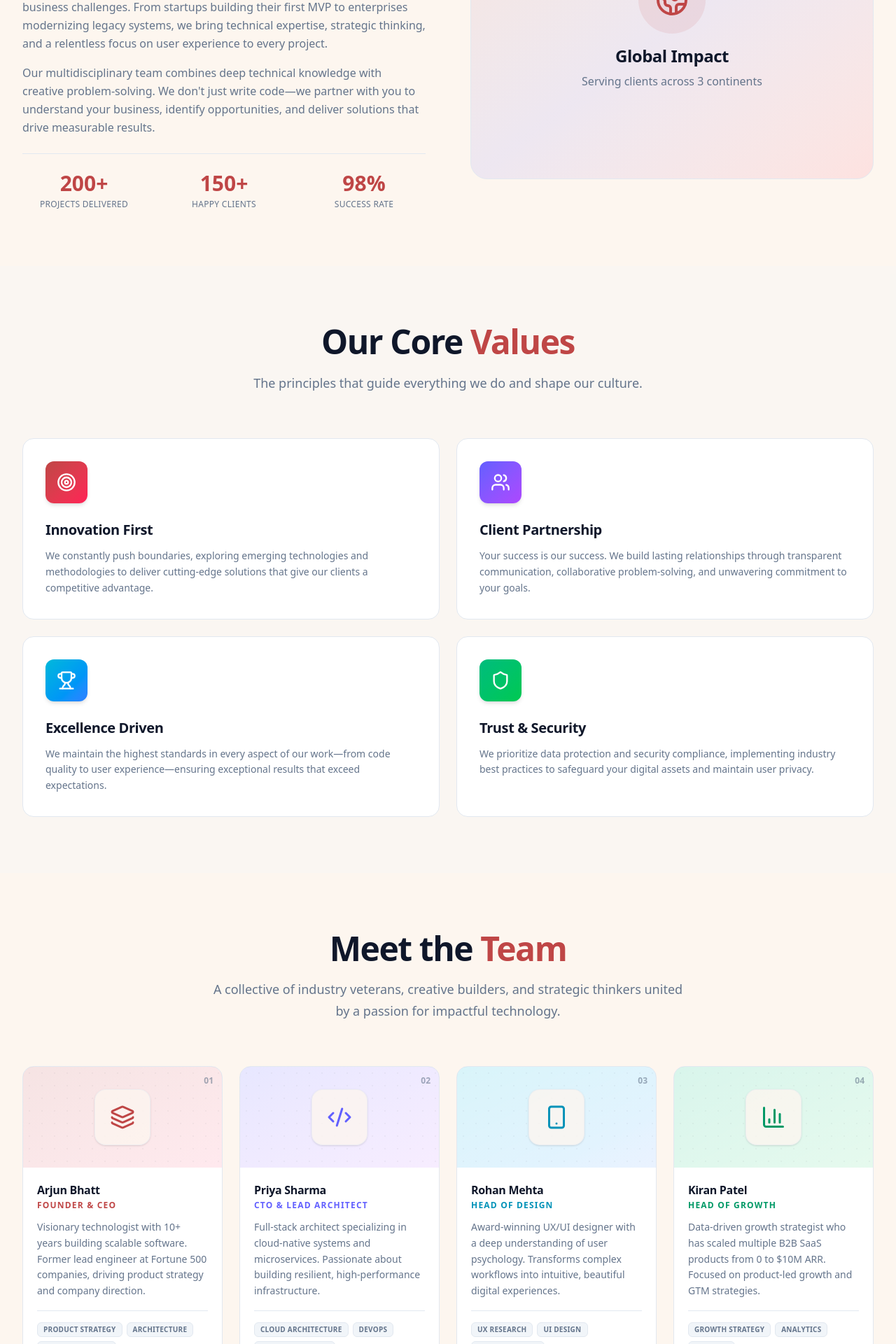
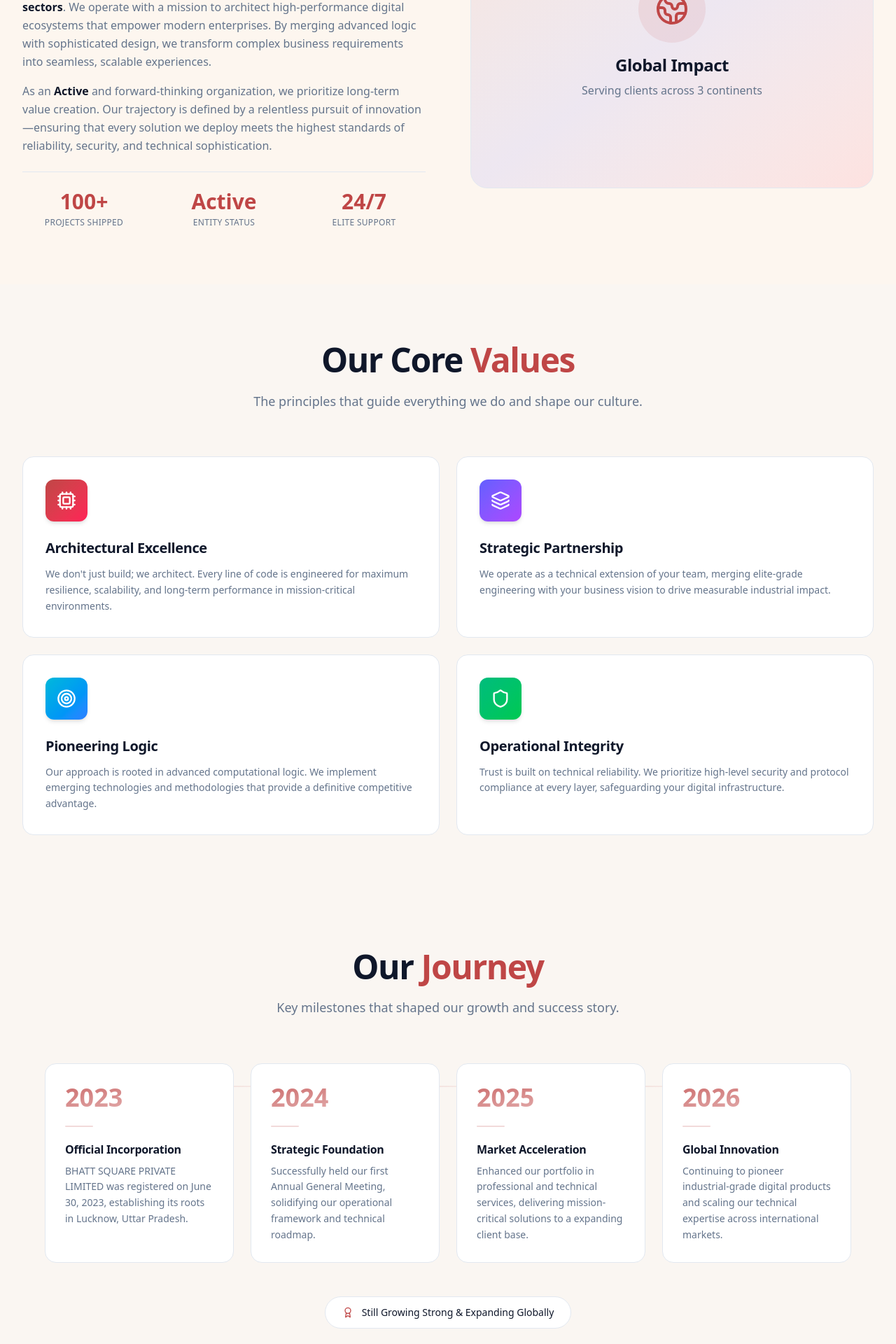
Before and after one commit to amanbhattsquare/bhatt-square-web-project, a Next.js app: page /about in a window 1280 px wide. Shown: the part 880-2800 px from the top of the page at 70% size. Built offline with nearby package versions, Linux system fonts and the light colour scheme.

Commit message:
implement about page with core values, company history, and GSAP animations

```diff
--- a/app/about/page.tsx
+++ b/app/about/page.tsx
@@ -10,79 +10,36 @@ import Link from "next/link";
 
 const coreValues = [
   {
-    icon: Target,
-    title: "Innovation First",
-    description: "We constantly push boundaries, exploring emerging technologies and methodologies to deliver cutting-edge solutions that give our clients a competitive advantage.",
+    icon: Cpu,
+    title: "Architectural Excellence",
+    description: "We don't just build; we architect. Every line of code is engineered for maximum resilience, scalability, and long-term performance in mission-critical environments.",
     color: "from-primary to-rose-500"
   },
   {
-    icon: Users,
-    title: "Client Partnership",
-    description: "Your success is our success. We build lasting relationships through transparent communication, collaborative problem-solving, and unwavering commitment to your goals.",
+    icon: Layers,
+    title: "Strategic Partnership",
+    description: "We operate as a technical extension of your team, merging elite-grade engineering with your business vision to drive measurable industrial impact.",
     color: "from-indigo-500 to-purple-500"
   },
   {
-    icon: Trophy,
-    title: "Excellence Driven",
-    description: "We maintain the highest standards in every aspect of our work—from code quality to user experience—ensuring exceptional results that exceed expectations.",
+    icon: Target,
+    title: "Pioneering Logic",
+    description: "Our approach is rooted in advanced computational logic. We implement emerging technologies and methodologies that provide a definitive competitive advantage.",
     color: "from-cyan-500 to-blue-500"
   },
   {
     icon: Shield,
-    title: "Trust & Security",
-    description: "We prioritize data protection and security compliance, implementing industry best practices to safeguard your digital assets and maintain user privacy.",
+    title: "Operational Integrity",
+    description: "Trust is built on technical reliability. We prioritize high-level security and protocol compliance at every layer, safeguarding your digital infrastructure.",
     color: "from-emerald-500 to-green-500"
   }
 ];
 
 const achievements = [
-  { year: "2019", milestone: "Company Founded", description: "Started with a vision to democratize enterprise technology" },
-  { year: "2020", milestone: "50+ Projects Delivered", description: "Successfully launched solutions across 5 industries" },
-  { year: "2022", milestone: "Reached 100 Clients", description: "Expanded team to 25+ technical experts" },
-  { year: "2024", milestone: "International Expansion", description: "Opened offices in 3 countries, serving global enterprises" }
-];
-
-const teamMembers = [
-  {
-    name: "Arjun Bhatt",
-    role: "Founder & CEO",
-    bio: "Visionary technologist with 10+ years building scalable software. Former lead engineer at Fortune 500 companies, driving product strategy and company direction.",
-    expertise: ["Product Strategy", "Architecture", "Team Leadership"],
-    icon: Layers,
-    gradient: "from-primary/15 to-rose-500/10",
-    accent: "text-primary",
-    social: { linkedin: "#", twitter: "#", github: "#" }
-  },
-  {
-    name: "Priya Sharma",
-    role: "CTO & Lead Architect",
-    bio: "Full-stack architect specializing in cloud-native systems and microservices. Passionate about building resilient, high-performance infrastructure.",
-    expertise: ["Cloud Architecture", "DevOps", "Backend Systems"],
-    icon: Code2,
-    gradient: "from-indigo-500/15 to-purple-500/10",
-    accent: "text-indigo-500",
-    social: { linkedin: "#", twitter: "#", github: "#" }
-  },
-  {
-    name: "Rohan Mehta",
-    role: "Head of Design",
-    bio: "Award-winning UX/UI designer with a deep understanding of user psychology. Transforms complex workflows into intuitive, beautiful digital experiences.",
-    expertise: ["UX Research", "UI Design", "Design Systems"],
-    icon: Smartphone,
-    gradient: "from-cyan-500/15 to-blue-500/10",
-    accent: "text-cyan-600",
-    social: { linkedin: "#", twitter: "#", github: "#" }
-  },
-  {
-    name: "Kiran Patel",
-    role: "Head of Growth",
-    bio: "Data-driven growth strategist who has scaled multiple B2B SaaS products from 0 to $10M ARR. Focused on product-led growth and GTM strategies.",
-    expertise: ["Growth Strategy", "Analytics", "B2B SaaS"],
-    icon: BarChart3,
-    gradient: "from-emerald-500/15 to-green-500/10",
-    accent: "text-emerald-600",
-    social: { linkedin: "#", twitter: "#", github: "#" }
-  }
+  { year: "2023", milestone: "Official Incorporation", description: "BHATT SQUARE PRIVATE LIMITED was registered on June 30, 2023, establishing its roots in Lucknow, Uttar Pradesh." },
+  { year: "2024", milestone: "Strategic Foundation", description: "Successfully held our first Annual General Meeting, solidifying our operational framework and technical roadmap." },
+  { year: "2025", milestone: "Market Acceleration", description: "Enhanced our portfolio in professional and technical services, delivering mission-critical solutions to a expanding client base." },
+  { year: "2026", milestone: "Global Innovation", description: "Continuing to pioneer industrial-grade digital products and scaling our technical expertise across international markets." }
 ];
 
 function AboutPageContent() {
@@ -208,28 +165,28 @@ function AboutPageContent() {
               </h2>
               <div className="space-y-4 text-muted-foreground leading-relaxed">
                 <p>
-                  Founded in 2019, <strong className="text-foreground">Bhatt Square Pvt. Ltd.</strong> emerged from a simple yet powerful vision: to make enterprise-grade technology accessible to businesses of all sizes. What started as a small team of developers has grown into a full-service digital agency serving clients across the globe.
+                  Incorporated on <strong className="text-foreground">June 30, 2023</strong>, <strong className="text-foreground">BHATT SQUARE PRIVATE LIMITED</strong> is a premier Indian legal entity registered under the Registrar of Companies in Kanpur. Headquartered in the vibrant hub of Gomti Nagar, Lucknow, we embody a culture of technical rigor and industrial-grade excellence.
                 </p>
                 <p>
-                  We specialize in crafting bespoke software solutions that solve complex business challenges. From startups building their first MVP to enterprises modernizing legacy systems, we bring technical expertise, strategic thinking, and a relentless focus on user experience to every project.
+                  Our expertise is rooted in the <strong className="text-foreground">Professional, Scientific, and Technical sectors</strong>. We operate with a mission to architect high-performance digital ecosystems that empower modern enterprises. By merging advanced logic with sophisticated design, we transform complex business requirements into seamless, scalable experiences.
                 </p>
                 <p>
-                  Our multidisciplinary team combines deep technical knowledge with creative problem-solving. We don't just write code—we partner with you to understand your business, identify opportunities, and deliver solutions that drive measurable results.
+                  As an <strong className="text-foreground">Active</strong> and forward-thinking organization, we prioritize long-term value creation. Our trajectory is defined by a relentless pursuit of innovation—ensuring that every solution we deploy meets the highest standards of reliability, security, and technical sophistication.
                 </p>
               </div>
 
               <div className="grid grid-cols-3 gap-6 pt-6 border-t border-border">
                 <div className="text-center">
-                  <div className="text-3xl font-bold text-primary mb-1">200+</div>
-                  <div className="text-xs text-muted-foreground font-medium uppercase tracking-wide">Projects Delivered</div>
+                  <div className="text-3xl font-bold text-primary mb-1">100+</div>
+                  <div className="text-xs text-muted-foreground font-medium uppercase tracking-wide">Projects Shipped</div>
                 </div>
                 <div className="text-center">
-                  <div className="text-3xl font-bold text-primary mb-1">150+</div>
-                  <div className="text-xs text-muted-foreground font-medium uppercase tracking-wide">Happy Clients</div>
+                  <div className="text-3xl font-bold text-primary mb-1">Active</div>
+                  <div className="text-xs text-muted-foreground font-medium uppercase tracking-wide">Entity Status</div>
                 </div>
                 <div className="text-center">
-                  <div className="text-3xl font-bold text-primary mb-1">98%</div>
-                  <div className="text-xs text-muted-foreground font-medium uppercase tracking-wide">Success Rate</div>
+                  <div className="text-3xl font-bold text-primary mb-1">24/7</div>
+                  <div className="text-xs text-muted-foreground font-medium uppercase tracking-wide">Elite Support</div>
                 </div>
               </div>
             </div>
@@ -286,118 +243,7 @@ function AboutPageContent() {
         </div>
       </section>
 
-      {/* Team Section */}
-      <section ref={teamRef} className="py-20">
-        <div className="container mx-auto px-4 sm:px-6 lg:px-8">
-          {/* Section Header */}
-          <div className="text-center mb-16">
-            <h2 className="section-heading">
-              Meet the <span className="text-primary">Team</span>
-            </h2>
-            <p className="section-subheading">
-              A collective of industry veterans, creative builders, and strategic thinkers united by a passion for impactful technology.
-            </p>
-          </div>
 
-          {/* Team Grid */}
-          <div className="grid grid-cols-1 sm:grid-cols-2 lg:grid-cols-4 gap-6">
-            {teamMembers.map((member, index) => (
-              <div
-                key={index}
-                className="team-card group relative flex flex-col rounded-2xl bg-card border border-border overflow-hidden hover:border-primary/40 hover:shadow-xl hover:-translate-y-2 transition-all duration-400"
-              >
-                {/* Gradient Header */}
-                <div className={`relative h-36 bg-gradient-to-br ${member.gradient} flex items-center justify-center`}>
-                  {/* Decorative grid pattern */}
-                  <div className="absolute inset-0 opacity-[0.04]" style={{
-                    backgroundImage: "radial-gradient(circle, currentColor 1px, transparent 1px)",
-                    backgroundSize: "18px 18px"
-                  }}></div>
-                  <div className="relative w-20 h-20 rounded-2xl bg-background/80 border border-border/50 flex items-center justify-center shadow-sm group-hover:scale-105 transition-transform duration-300">
-                    <member.icon className={`w-9 h-9 ${member.accent}`} />
-                  </div>
-                  {/* Index badge */}
-                  <div className="absolute top-3 right-3 text-xs font-bold text-muted-foreground/60 font-mono">
-                    0{index + 1}
-                  </div>
-                </div>
-
-                {/* Card Body */}
-                <div className="flex flex-col flex-1 p-5">
-                  <div className="mb-4">
-                    <h3 className="text-base font-bold text-foreground mb-0.5">{member.name}</h3>
-                    <p className={`text-xs font-semibold uppercase tracking-widest ${member.accent} mb-3`}>
-                      {member.role}
-                    </p>
-                    <p className="text-sm text-muted-foreground leading-relaxed">
-                      {member.bio}
-                    </p>
-                  </div>
-
-                  {/* Expertise Tags */}
-                  <div className="mt-auto pt-4 border-t border-border space-y-2">
-                    <div className="flex flex-wrap gap-1.5">
-                      {member.expertise.map((skill, i) => (
-                        <span
-                          key={i}
-                          className="inline-block text-[10px] font-semibold uppercase tracking-wide px-2 py-0.5 rounded-md bg-muted text-muted-foreground border border-border"
-                        >
-                          {skill}
-                        </span>
-                      ))}
-                    </div>
-                  </div>
-
-                  {/* Social Links */}
-                  <div className="flex items-center gap-2 mt-4">
-                    <a
-                      href={member.social.linkedin}
-                      className="p-1.5 rounded-lg text-muted-foreground hover:text-primary hover:bg-primary/8 transition-all duration-200"
-                      aria-label={`${member.name} LinkedIn`}
-                    >
-                      <Linkedin className="w-3.5 h-3.5" />
-                    </a>
-                    <a
-                      href={member.social.twitter}
-                      className="p-1.5 rounded-lg text-muted-foreground hover:text-primary hover:bg-primary/8 transition-all duration-200"
-                      aria-label={`${member.name} Twitter`}
-                    >
-                      <Twitter className="w-3.5 h-3.5" />
-                    </a>
-                    <a
-                      href={member.social.github}
-                      className="p-1.5 rounded-lg text-muted-foreground hover:text-primary hover:bg-primary/8 transition-all duration-200"
-                      aria-label={`${member.name} GitHub`}
-                    >
-                      <Github className="w-3.5 h-3.5" />
-                    </a>
-                  </div>
-                </div>
-              </div>
-            ))}
-          </div>
-
-          {/* Team Culture Banner */}
-          <div className="mt-16 rounded-2xl bg-gradient-to-r from-primary/8 via-indigo-500/5 to-primary/8 border border-primary/15 p-8 md:p-12 text-center">
-            <div className="max-w-2xl mx-auto">
-              <div className="inline-flex items-center gap-2 px-4 py-1.5 rounded-full bg-primary/10 border border-primary/20 text-primary text-xs font-semibold uppercase tracking-widest mb-6">
-                <Users className="w-3.5 h-3.5" />
-                Join Our Team
-              </div>
-              <h3 className="text-2xl md:text-3xl font-bold mb-4">
-                We're Always Looking for <span className="text-primary">Exceptional Talent</span>
-              </h3>
-              <p className="text-muted-foreground mb-8 leading-relaxed">
-                We believe great products are built by great people. If you're passionate about building impactful technology and want to work in a culture of excellence, we'd love to hear from you.
-              </p>
-              <Link href="/contact" className="btn-primary">
-                View Open Roles
-                <ArrowRight className="w-4 h-4" />
-              </Link>
-            </div>
-          </div>
-        </div>
-      </section>
 
       {/* Timeline/Milestones */}
       <section ref={timelineRef} className="py-20 bg-muted/30 relative overflow-hidden">
--- a/components/landing/AboutBrief.tsx
+++ b/components/landing/AboutBrief.tsx
@@ -27,10 +27,10 @@ const specItems = [
 ]
 
 const metricItems = [
-    { label: "EXPERIENCE", value: 5, suffix: "+ YR", subtext: "Legacy of innovation" },
-    { label: "DELIVERED", value: 100, suffix: "+ OBJ", subtext: "High-impact deployments" },
-    { label: "CLIENT BASE", value: 50, suffix: "+ UNIT", subtext: "Strategic global partners" },
-    { label: "AVAILABILITY", value: 99.9, suffix: "%", subtext: "SLA-grade uptime" }
+    { label: "EXPERIENCE", value: 2, suffix: "+ YR", subtext: "Official Incorporation" },
+    { label: "DEPLOYED", value: 100, suffix: "+ OBJ", subtext: "Industrial-Grade Systems" },
+    { label: "AVAILABILITY", value: 99.9, suffix: "%", subtext: "SLA-Grade Reliability" },
+    { label: "SUPPORT", value: 24, suffix: "/7", subtext: "Elite Technical Care" }
 ]
 
 export function AboutBrief() {
```
